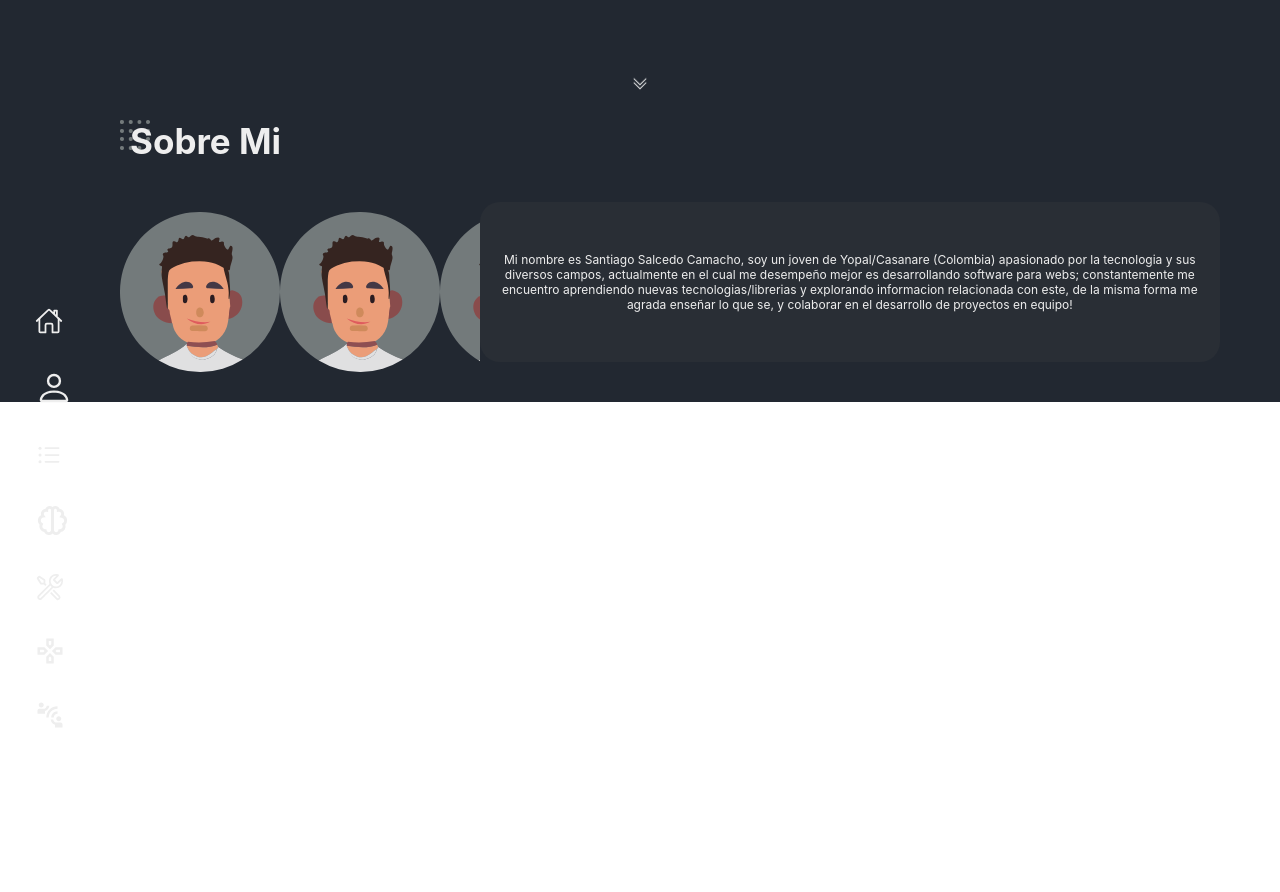
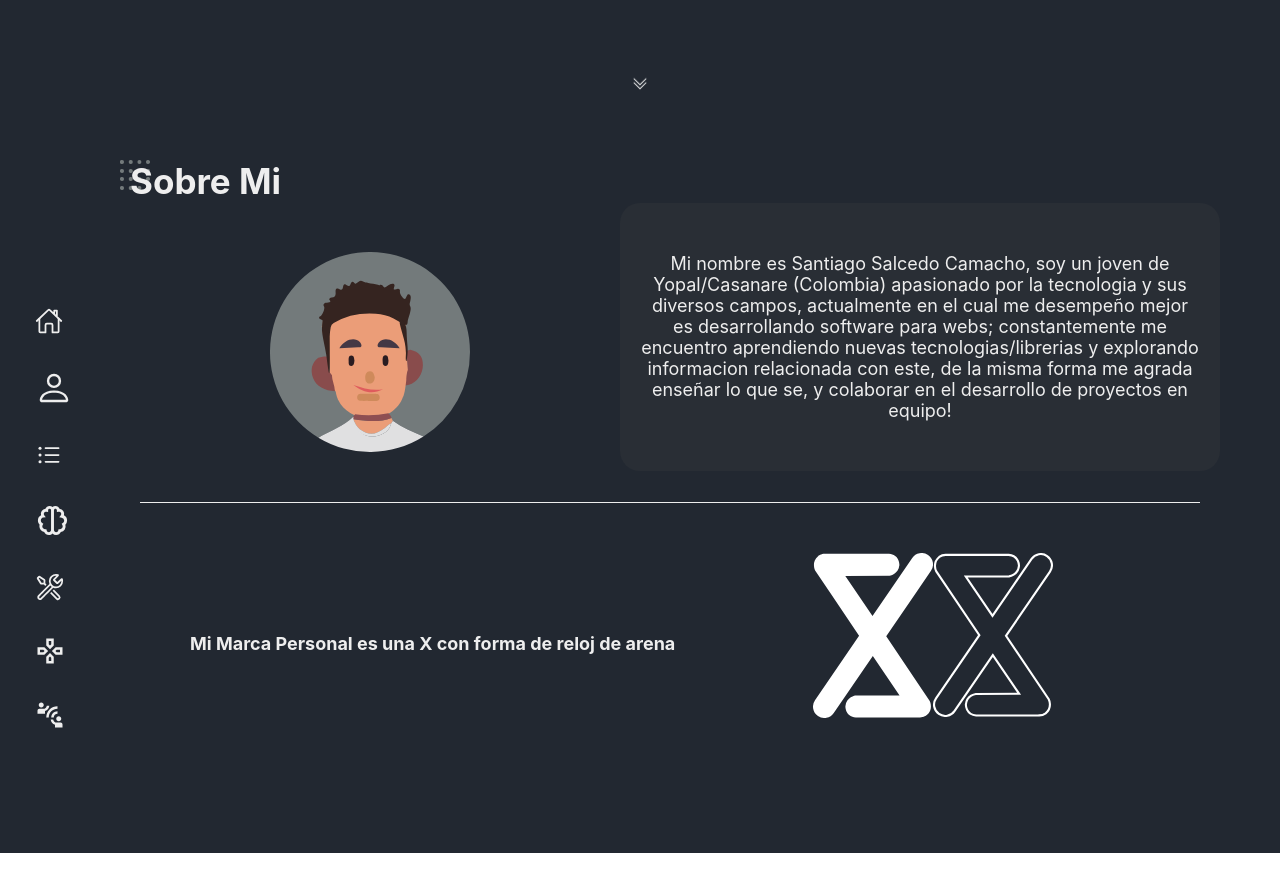
Before and after one commit to Xartiago/Portfolio, a React (Vite) app: page / in a window 1280 px wide. Shown: the part 680-1572 px from the top of the page. Built offline with nearby package versions, Linux system fonts and the light colour scheme.

Commit message:
Perfil 4/6

```diff
--- a/src/components/About.tsx
+++ b/src/components/About.tsx
@@ -1,7 +1,7 @@
 import { useDarkMode } from "../hooks/useDarkMode"
 import { useLanguage } from "../hooks/useLanguage"
 import { Container2, MiniTitles, Paragraph, Second } from "../styles"
-import { Dots, DownloadButton, Profile, ProfileCont, TextContainer } from "../styles/About"
+import { BrandLogos, Dots, Logotype, Logotype2, PersBrand, Profile, ProfileCont, TextContainer } from "../styles/About"
 import CV from '../assets/CV.pdf'
 import CVE from '../assets/CVE.pdf'
 
@@ -26,6 +26,18 @@ export const About = () => {
                     </Paragraph>
                 </TextContainer>
             </ProfileCont>
+            <PersBrand DM={DarkMode}>
+                <BrandLogos>
+                    <Logotype DM={DarkMode} />
+                    <Logotype2 DM={DarkMode} />
+                </BrandLogos>
+                <Paragraph DM={DarkMode}>
+                    {Language === 'En' ?
+                        <b>My Personal Brand is an X in the shape of an hourglass</b>
+                        : <b>Mi Marca Personal es una X con forma de reloj de arena</b>
+                    }
+                </Paragraph>
+            </PersBrand>
         </Container2>
     )
 }
--- a/src/components/Home.tsx
+++ b/src/components/Home.tsx
@@ -33,7 +33,7 @@ export const Home = () => {
                     </a>
                 </Networks>
                 <Down>
-                    <a href="www.google.com" target='_blank' > {DarkMode ? <BsChevronDoubleDown color='white' /> : <BsChevronDoubleDown />} </a>
+                    <a href='#About' > {DarkMode ? <BsChevronDoubleDown color='white' /> : <BsChevronDoubleDown />} </a>
                 </Down>
             </HomeBackground>
         </Container>
--- a/src/components/NavBar.tsx
+++ b/src/components/NavBar.tsx
@@ -32,13 +32,13 @@ export const NavBar = () => {
             {
                 menu ? <>
                     <MenuContainer Menu={menu}>
-                        <a href="#Home" /* onClick={closeMenu} */><IoHomeOutline size='35' color={DarkMode ? Blanco : Negro} className='menuicons' /></a>
-                        <a href="#About" /* onClick={closeMenu} */><BsPerson size='40' color={DarkMode ? Blanco : Negro} className='menuicons'  /></a>
-                        <a href="#Experience" /* onClick={closeMenu} */><BiBrain size='40' color={DarkMode ? Blanco : Negro} className='menuicons'  /></a>
-                        <a href="#Technologies" /* onClick={closeMenu} */><VscTools size='36' color={DarkMode ? Blanco : Negro} className='menuicons'  /></a>
-                        <a href="#Projects" /* onClick={closeMenu} */><IoIosList size='35' color={DarkMode ? Blanco : Negro} className='menuicons'  /></a>
-                        <a href="#Hoobies" /* onClick={closeMenu} */><MdOutlineGames size='35' color={DarkMode ? Blanco : Negro} className='menuicons'  /></a>
-                        <a href="#Contact" /* onClick={closeMenu} */><MdOutlineConnectWithoutContact size='35' color={DarkMode ? Blanco : Negro} className='menuicons'  /></a>
+                        <a href="#Home" onClick={closeMenu}><IoHomeOutline size='35' color={DarkMode ? Blanco : Negro} className='menuicons' /></a>
+                        <a href="#About" onClick={closeMenu}><BsPerson size='40' color={DarkMode ? Blanco : Negro} className='menuicons'  /></a>
+                        <a href="#Experience" onClick={closeMenu}><BiBrain size='40' color={DarkMode ? Blanco : Negro} className='menuicons'  /></a>
+                        <a href="#Technologies" onClick={closeMenu}><VscTools size='36' color={DarkMode ? Blanco : Negro} className='menuicons'  /></a>
+                        <a href="#Projects" onClick={closeMenu}><IoIosList size='35' color={DarkMode ? Blanco : Negro} className='menuicons'  /></a>
+                        <a href="#Hoobies" onClick={closeMenu}><MdOutlineGames size='35' color={DarkMode ? Blanco : Negro} className='menuicons'  /></a>
+                        <a href="#Contact" onClick={closeMenu}><MdOutlineConnectWithoutContact size='35' color={DarkMode ? Blanco : Negro} className='menuicons'  /></a>
                         <MenuControllersContainer DM={DarkMode}>
                             {
                                 DarkMode ? <BsFillSunFill size='20px' color='#fff' className="controler" onClick={DMOff} />
@@ -55,13 +55,13 @@ export const NavBar = () => {
                     <></>
             }
             <MenuContainer>
-                <a href="#Home" /* onClick={closeMenu} */><IoHomeOutline size='38' color={DarkMode ? Blanco : Negro} className='menuicons'  /></a>
-                <a href="#About" /* onClick={closeMenu} */><BsPerson size='48' color={DarkMode ? Blanco : Negro} className='menuicons' /></a>
-                <a href="#Experience" /* onClick={closeMenu} */><IoIosList size='38' color={DarkMode ? Blanco : Negro} className='menuicons'  /></a>
-                <a href="#Technologies" /* onClick={closeMenu} */><BiBrain size='45' color={DarkMode ? Blanco : Negro} className='menuicons'  /></a>
-                <a href="#Projects" /* onClick={closeMenu} */><VscTools size='40' color={DarkMode ? Blanco : Negro} className='menuicons'  /></a>
-                <a href="#Hoobies" /* onClick={closeMenu} */><MdOutlineGames size='40' color={DarkMode ? Blanco : Negro} className='menuicons'  /></a>
-                <a href="#Contact" /* onClick={closeMenu} */><MdOutlineConnectWithoutContact size='40' color={DarkMode ? Blanco : Negro} className='menuicons'  /></a>
+                <a href="#Home" onClick={closeMenu}><IoHomeOutline size='38' color={DarkMode ? Blanco : Negro} className='menuicons'  /></a>
+                <a href="#About" onClick={closeMenu}><BsPerson size='48' color={DarkMode ? Blanco : Negro} className='menuicons' /></a>
+                <a href="#Experience" onClick={closeMenu}><IoIosList size='38' color={DarkMode ? Blanco : Negro} className='menuicons'  /></a>
+                <a href="#Technologies" onClick={closeMenu}><BiBrain size='45' color={DarkMode ? Blanco : Negro} className='menuicons'  /></a>
+                <a href="#Projects" onClick={closeMenu}><VscTools size='40' color={DarkMode ? Blanco : Negro} className='menuicons'  /></a>
+                <a href="#Hoobies" onClick={closeMenu}><MdOutlineGames size='40' color={DarkMode ? Blanco : Negro} className='menuicons'  /></a>
+                <a href="#Contact" onClick={closeMenu}><MdOutlineConnectWithoutContact size='40' color={DarkMode ? Blanco : Negro} className='menuicons'  /></a>
             </MenuContainer>
         </NavContainer>
     )
--- a/src/styles/About.ts
+++ b/src/styles/About.ts
@@ -2,7 +2,11 @@ import styled from "styled-components";
 import dots from '../assets/icons/dots.svg'
 import Avatar from '../assets/icons/avatarN.svg'
 import { StysI } from "../interfaces/interfaces";
-import { AzulOscuro, Blanco, Celeste, Gris, GrisClaro, GrisOscuro, Negro } from "./colors";
+import { Blanco, GrisClaro, GrisOscuro, Negro } from "./colors";
+import Mark from '../assets/icons/Mark.svg'
+import MarkN from '../assets/icons/MarkN.svg'
+import whiteMark from '../assets/icons/whiteMark.svg'
+import blackMark from '../assets/icons/blackMark.svg'
 
 /* About */
 /* About flex components */
@@ -17,19 +21,48 @@ export const Dots = styled.div`
     background-repeat: none;
 `
 export const Profile = styled.div`
-    width: 150px; height: 130px;
-    margin: 50px 0 30px;
+    width: 60%; height: 200px;
+    margin: 50px auto 20px;
     background-image: url(${Avatar});
-    background-repeat: none;
+    background-repeat: no-repeat;
+    @media(min-width: 400px){
+        width: 200px; height: 200px;
+    }
+    @media(min-width: 500px){
+        width: 200px; height: 200px;
+    }
     @media(min-width: 700px){
-        width: 1250px; height: 160px;
+        width: 200px; height: 200px;
     }
+    @media(min-width: 1200px){
+        width: 200px; height: 200px;
+    }
+    @media(min-width: 1400px){
+        width: 250px; height: 250px
+    }
+
 `
 export const TextContainer = styled.div`
     text-align: center;
     border-radius: 20px;
     background-color: ${(props: StysI) => props.DM ? GrisOscuro : GrisClaro};
     color: ${(props: StysI) => props.DM ? Blanco : Negro};
+    @media(min-width: 700px){
+        width: 450px;
+    }
+    @media(min-width: 768px){
+        width: 400px;
+    }
+    @media(min-width: 1000px){
+        width: 500px;
+    }
+    @media(min-width: 1200px){
+        width: 600px;
+    }
+    @media(min-width: 1450px){
+        width: 1000px;
+    }
+
 `
 export const ProfileCont = styled.div`
     width: 100%;
@@ -37,6 +70,54 @@ export const ProfileCont = styled.div`
     flex-direction: column;
     align-items: center;
     @media(min-width: 700px){
+        margin: 0 auto;
         flex-direction: row
     }
 `
+/* Personal Brand */
+export const PersBrand = styled.div`
+    margin: 30px 20px;
+    display: flex;
+    flex-direction: column;
+    border-top: 1px solid ${(props: StysI) => props.DM ? Blanco : GrisClaro};
+    @media(min-width: 540px){
+        flex-direction: row-reverse;
+        justify-content: center;
+        align-items: center;
+    }
+    @media(min-width: 1080px){
+        padding: 10px 30px;
+    }
+    @media(min-width: 1440px){
+        padding: 10px 70px;
+    }
+`
+export const BrandLogos = styled.div`
+    margin: 20px auto 0;
+    display: flex;
+`
+export const Logotype = styled.div`
+    margin: 20px auto;
+    width: 80px;
+    height: 120px;
+    background-image: url('${(props: StysI) => props.DM ? Mark : MarkN}');
+    background-repeat: no-repeat;
+    @media(min-width: 1080px){
+        margin: 20px 0px;
+        height: 200px;
+        width: 120px;
+    }
+`
+
+export const Logotype2 = styled.div`
+    margin: 20px auto;
+    width: 80px;
+    height: 120px;
+    background-image: url('${(props: StysI) => props.DM ? whiteMark : blackMark}');
+    background-repeat: no-repeat;
+    @media(min-width: 1080px){
+        margin: 20px 0;
+        height: 200px;
+        width: 120px;
+    }
+`
--- a/src/styles/Home.ts
+++ b/src/styles/Home.ts
@@ -18,8 +18,11 @@ export const Mark = styled.div`
     background-image: url('${(props: StysI) => props.DM ? whiteMark : blackMark}');
     backgroung-repeat: no-repeat;
     animation: ${rotate} infinite 4s cubic-bezier(.66,.01,.3,1);
-/*     filter: drop-shadow(0 0 0.1rem ${(props: StysI) => props.DM ? Blanco : Negro});
- */    @media (min-width: 768px) {
+    &:hover{
+        filter: drop-shadow(0 0 0.1rem ${(props: StysI) => props.DM ? Blanco : Negro});
+        animation-duration: 2s;
+    }
+    @media (min-width: 768px) {
         width: 90px;
         height: 123px;
     }
--- a/src/styles/index.ts
+++ b/src/styles/index.ts
@@ -15,6 +15,10 @@ export const Down = styled.span`
     position: absolute;
     bottom: 0;
     animation: ${ScrollDown} infinite 2s cubic-bezier(.58,.58,.69,1.06);
+    &:hover{
+        filter: drop-shadow(0 0 0.1rem ${(props: StysI) => props.DM ? Blanco : Negro});
+        animation-duration: 0.5s;
+    }
     @media (min-width: 768px) {
         margin: 0 0 20px;
     }
@@ -80,11 +84,9 @@ export const Paragraph = styled.p`
     font-size: 16px;
     text-align: center;
     color: ${(props: StysI) => props.DM ? Blanco : Negro};
-    @media (min-width: 768px) {
-        font-size: 14px;
-    }
+
     @media (min-width: 1180px) {
-        font-size: 12px;
+        font-size: 18px;
     }
 `
 /* Main Container */
@@ -100,12 +102,12 @@ export const Container = styled.div`
 export const Container2 = styled.div`
     z-index: -2;
     position: relative;
-    padding: 50px 20px;
+    padding: 70px 18px;
     width: 100%;
     height: 100%;
     background: ${(props: StysI) => props.DM ? Negro : Blanco};
     @media (min-width: 768px) {
-        padding: 0 60px 0 120px;
+        padding: 40px 60px 40px 120px;
     }
     @media (min-width: 1180px) {
         font-size: 23px;
```
Also changed, not shown: src/assets/icons/Mark.svg (added), src/assets/icons/MarkN.svg (added).
